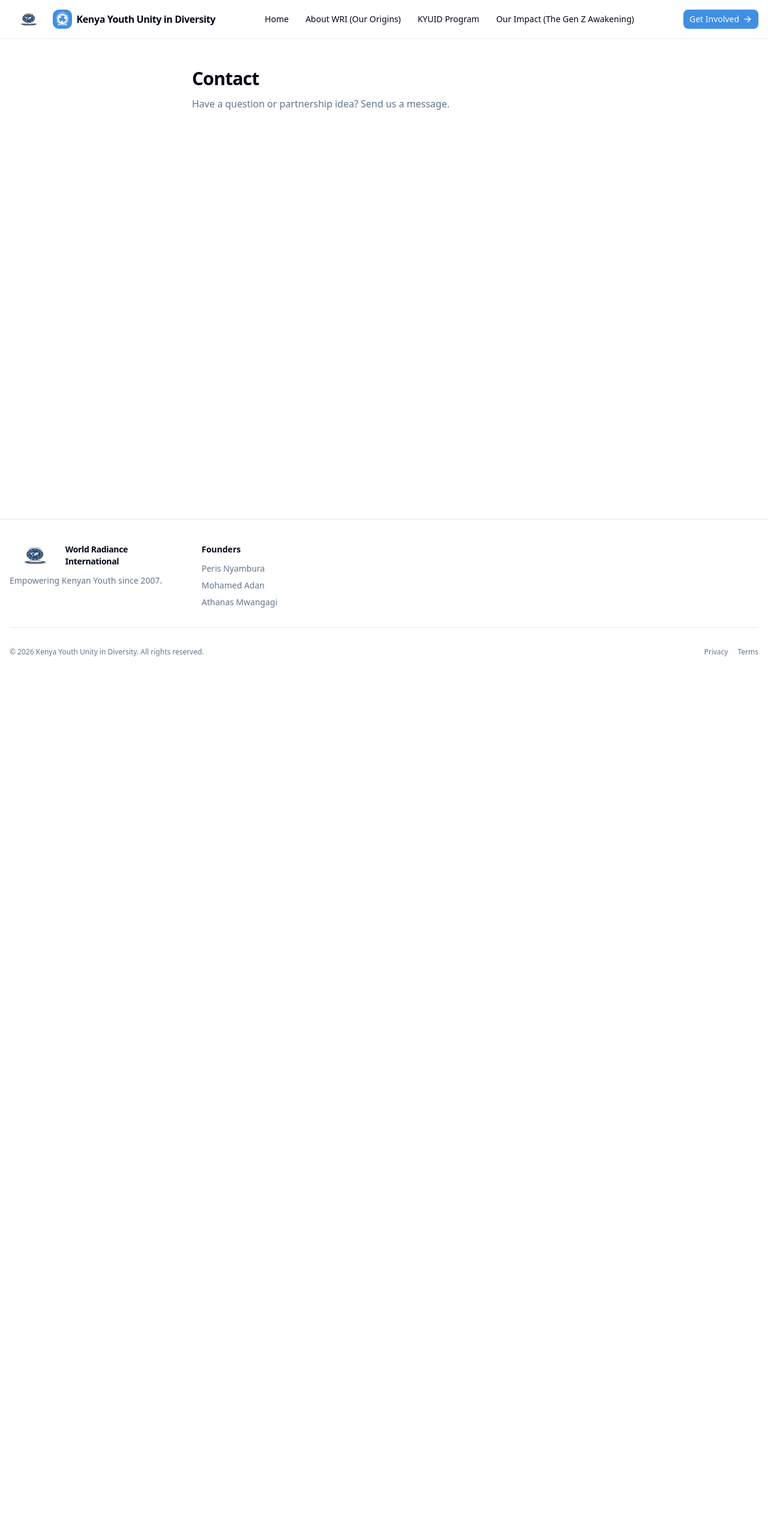
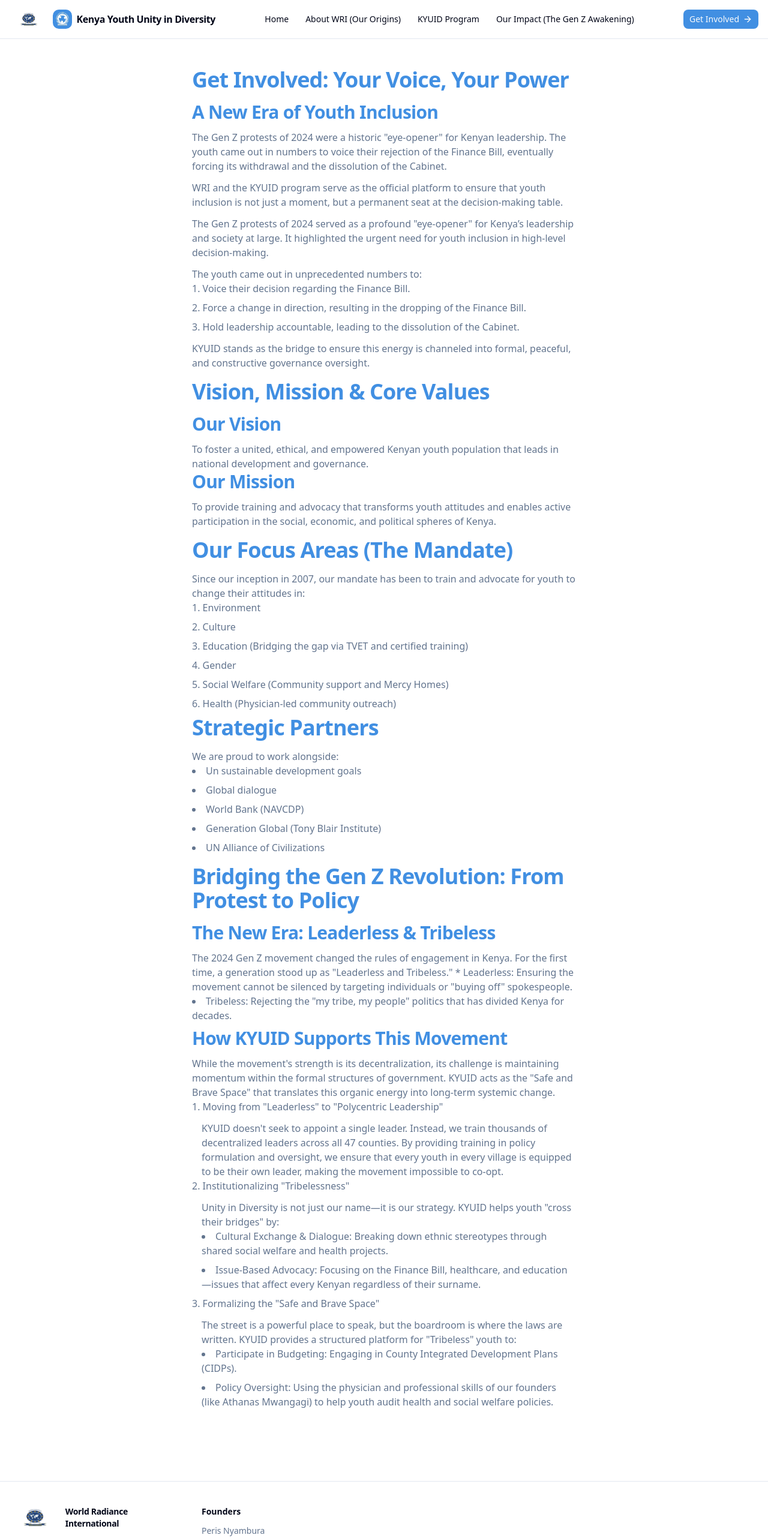
Before and after one commit to codesmithsafrica/kyuid, a Next.js app: page /contact in a window 1280 px wide. Shown: the top 2564 px of the page at 60% size. Before the commit the page ends 1135 px from the top, so only its background shows below. Built offline with nearby package versions, Linux system fonts and the light colour scheme.

Commit message:
added content

```diff
--- a/src/app/contact/page.tsx
+++ b/src/app/contact/page.tsx
@@ -11,12 +11,148 @@ export default function ContactPage() {
 
   return (
     <div className="container mx-auto max-w-2xl px-4 py-12">
-      <h1 className="text-3xl font-semibold tracking-tight">Contact</h1>
+      <h1 style={{
+        color: "#418FE2",
+        fontWeight: "bold"
+      }} className="text-4xl mb-4 font-semibold tracking-tight">Get Involved: Your Voice, Your Power</h1>
+      <h1 style={{
+        color: "#418FE2"
+      }} className="text-3xl font-semibold tracking-tight">A New Era of Youth Inclusion</h1>
       <p className="mt-3 text-muted-foreground">
-        Have a question or partnership idea? Send us a message.
+        The Gen Z protests of 2024 were a historic "eye-opener" for Kenyan leadership. The youth
+        came out in numbers to voice their rejection of the Finance Bill, eventually forcing its
+        withdrawal and the dissolution of the Cabinet.
       </p>
+      <p className="mt-3 text-muted-foreground">
+        WRI and the KYUID program serve as the official platform to ensure that youth inclusion is
+        not just a moment, but a permanent seat at the decision-making table.
+      </p>
+      <p className="mt-3 text-muted-foreground">
+        The Gen Z protests of 2024 served as a profound "eye-opener" for Kenya’s leadership and
+        society at large. It highlighted the urgent need for youth inclusion in high-level
+        decision-making.
+      </p>
+      <p className="mt-3 text-muted-foreground">
+        The youth came out in unprecedented numbers to:
+      </p>
+      <ol className="list-inside text-muted-foreground list-decimal">
+        <li className="mb-2">Voice their decision regarding the Finance Bill.</li>
+        <li className="mb-2">Force a change in direction, resulting in the dropping of the Finance Bill.</li>
+        <li className="mb-2">Hold leadership accountable, leading to the dissolution of the Cabinet.</li>
+      </ol>
+      <p className="mt-3 text-muted-foreground">
+        KYUID stands as the bridge to ensure this energy is channeled into formal, peaceful, and
+        constructive governance oversight.
+      </p>
+      <h1 style={{
+        color: "#418FE2",
+        fontWeight: "bold"
+      }} className="text-4xl mb-4 mt-4 font-semibold tracking-tight">Vision, Mission & Core Values</h1>
+      <h1 style={{
+        color: "#418FE2"
+      }} className="text-3xl font-semibold tracking-tight">Our Vision</h1>
+      <p className="mt-3 text-muted-foreground">
+        To foster a united, ethical, and empowered Kenyan youth population that leads in national
+        development and governance.
+      </p>
+      <h1 style={{
+        color: "#418FE2"
+      }} className="text-3xl font-semibold tracking-tight">Our Mission</h1>
+      <p className="mt-3 text-muted-foreground">
+        To provide training and advocacy that transforms youth attitudes and enables active
+        participation in the social, economic, and political spheres of Kenya.
+      </p>
+      <h1 style={{
+        color: "#418FE2",
+        fontWeight: "bold"
+      }} className="text-4xl mb-4 font-semibold mt-4 tracking-tight">Our Focus Areas (The Mandate)</h1>
+      <p className="mt-3 text-muted-foreground">
+        Since our inception in 2007, our mandate has been to train and advocate for youth to
+        change their attitudes in:
+      </p>
+      <ol className="list-inside text-muted-foreground list-decimal">
+        <li className="mb-2">Environment</li>
+        <li className="mb-2">Culture</li>
+        <li className="mb-2">Education (Bridging the gap via TVET and certified training)</li>
+        <li className="mb-2">Gender</li>
+        <li className="mb-2">Social Welfare (Community support and Mercy Homes)</li>
+        <li className="mb-2">Health (Physician-led community outreach)</li>
+      </ol>
+      <h1 style={{
+        color: "#418FE2",
+        fontWeight: "bold"
+      }} className="text-4xl mb-4 font-semibold tracking-tight">Strategic Partners</h1>
+      <p className="mt-3 text-muted-foreground">
+        We are proud to work alongside:
+      </p>
+      <ul className="list-inside text-muted-foreground list-disc">
+        <li className="mb-2">Un sustainable development goals</li>
+        <li className="mb-2">Global dialogue</li>
+        <li className="mb-2">World Bank (NAVCDP)</li>
+        <li className="mb-2">Generation Global (Tony Blair Institute)</li>
+        <li className="mb-2">UN Alliance of Civilizations</li>
+
+      </ul>
+      <h1 style={{
+        color: "#418FE2",
+        fontWeight: "bold"
+      }} className="text-4xl mb-4 mt-4 font-semibold tracking-tight">Bridging the Gen Z Revolution: From Protest to Policy</h1>
+      <h1 style={{
+        color: "#418FE2"
+      }} className="text-3xl font-semibold tracking-tight">The New Era: Leaderless & Tribeless</h1>
+      <p className="mt-3 text-muted-foreground">
+        The 2024 Gen Z movement changed the rules of engagement in Kenya. For the first time, a
+        generation stood up as "Leaderless and Tribeless." * Leaderless: Ensuring the movement
+        cannot be silenced by targeting individuals or "buying off" spokespeople.
+      </p>
+      <ul className="list-inside text-muted-foreground list-disc">
+        <li className="mb-2">Tribeless: Rejecting the "my tribe, my people" politics that has divided Kenya for
+          decades.</li>
+      </ul>
+      <h1 style={{
+        color: "#418FE2"
+      }} className="text-3xl font-semibold tracking-tight">How KYUID Supports This Movement</h1>
+      <p className="mt-3 text-muted-foreground">
+        While the movement's strength is its decentralization, its challenge is maintaining momentum
+        within the formal structures of government. KYUID acts as the "Safe and Brave Space" that
+        translates this organic energy into long-term systemic change.
+      </p>
+      <ol className="list-inside text-muted-foreground list-decimal">
+        <li className="mb-2">Moving from "Leaderless" to "Polycentric Leadership"</li>
+        <p className="mt-3 ml-4 text-muted-foreground">
+          KYUID doesn't seek to appoint a single leader. Instead, we train thousands of
+          decentralized leaders across all 47 counties. By providing training in policy formulation and
+
+          oversight, we ensure that every youth in every village is equipped to be their own leader,
+          making the movement impossible to co-opt.
+        </p>
+        <li className="mb-2">Institutionalizing "Tribelessness"</li>
+        <p className="mt-3 ml-4 text-muted-foreground">
+          Unity in Diversity is not just our name—it is our strategy. KYUID helps youth "cross their
+          bridges" by:
+        </p>
+              <ul className="list-inside ml-4 text-muted-foreground list-disc">
+        <li className="mb-2">Cultural Exchange & Dialogue: Breaking down ethnic stereotypes through shared
+social welfare and health projects.</li>
+        <li className="mb-2">Issue-Based Advocacy: Focusing on the Finance Bill, healthcare, and
+education—issues that affect every Kenyan regardless of their surname.</li>
 
 
+      </ul>
+        <li className="mb-2">Formalizing the "Safe and Brave Space"</li>
+        <p className="mt-3 ml-4 text-muted-foreground">
+      The street is a powerful place to speak, but the boardroom is where the laws are written.
+KYUID provides a structured platform for "Tribeless" youth to:
+        </p>
+      <ul className="list-inside ml-4 text-muted-foreground list-disc">
+        <li className="mb-2">Participate in Budgeting: Engaging in County Integrated Development Plans
+(CIDPs).</li>
+        <li className="mb-2">Policy Oversight: Using the physician and professional skills of our founders (like
+Athanas Mwangagi) to help youth audit health and social welfare policies.</li>
+
+
+      </ul>
+      </ol>
     </div>
   );
 }
```
